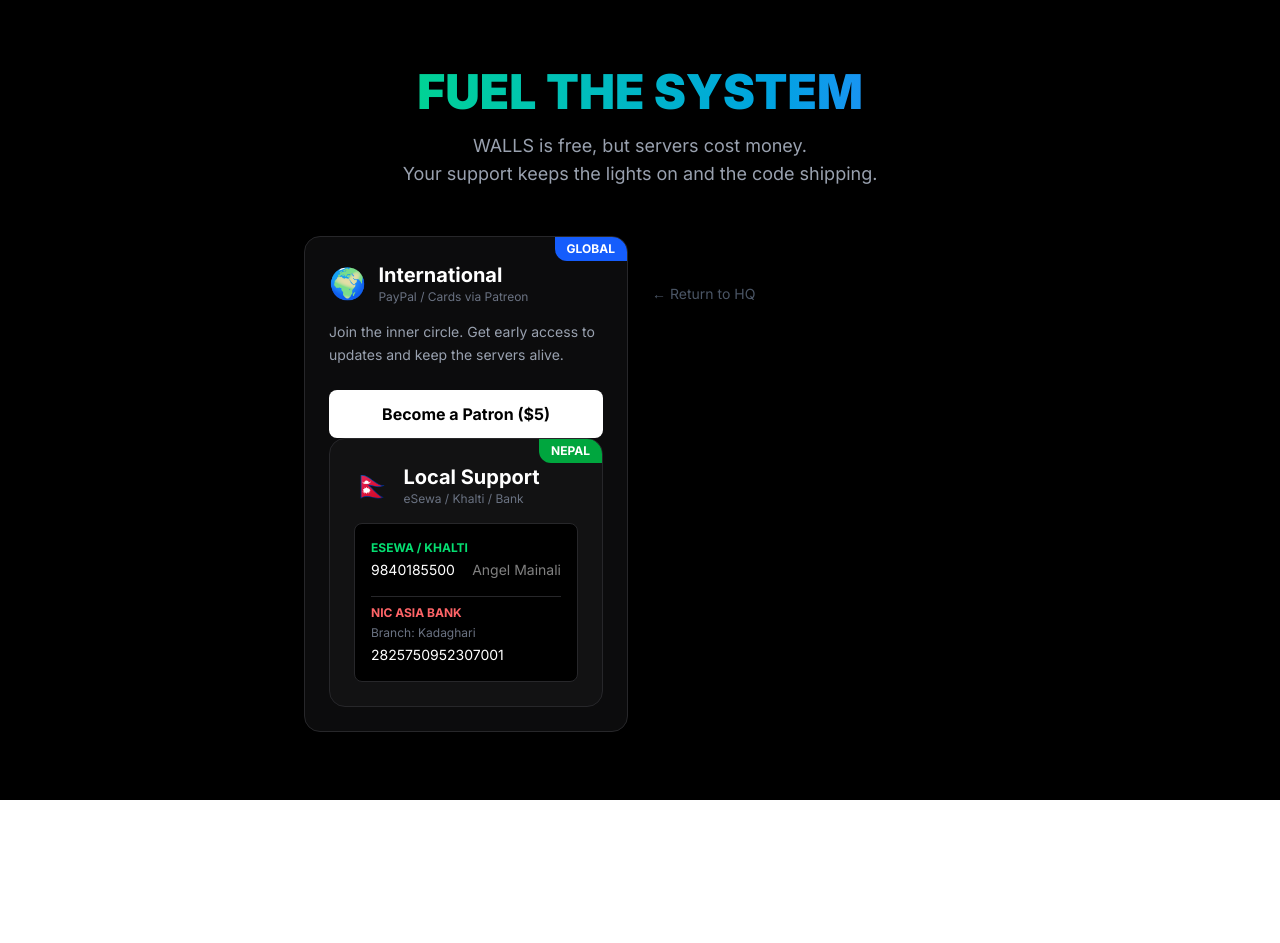
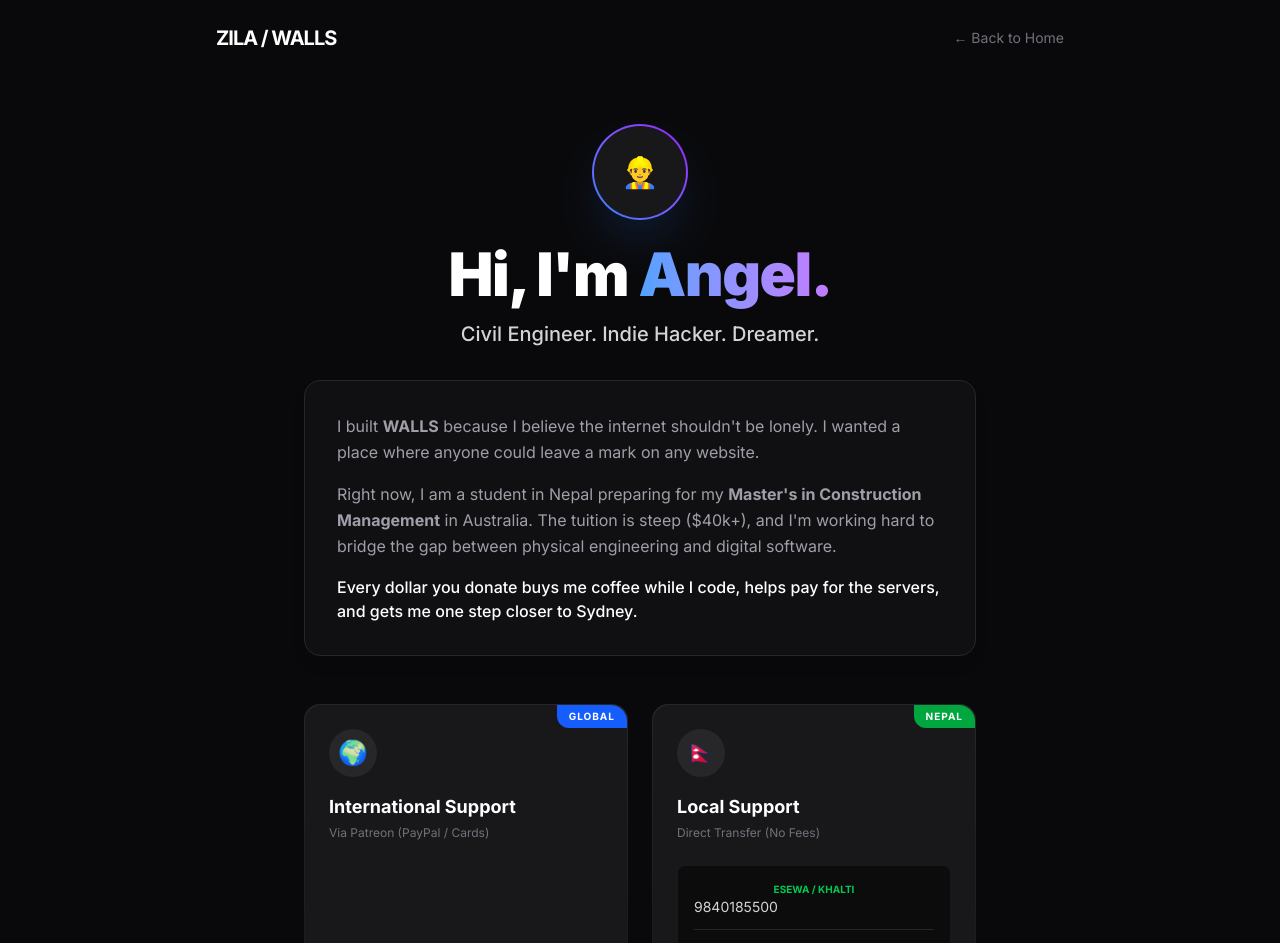
Before and after one commit to angel97-cyber/zila, a Next.js app: page /donate in a window 1280 px wide. Shown: the top 943 px of the page. Before the commit the page ends 800 px from the top, so only its background shows below. Built offline with nearby package versions, Linux system fonts and the light colour scheme.

Commit message:
New Personal Donate Page

```diff
--- a/app/donate/page.tsx
+++ b/app/donate/page.tsx
@@ -2,79 +2,104 @@
 
 export default function DonatePage() {
   return (
-    <div className="min-h-screen bg-black text-white p-8 flex flex-col items-center justify-center font-sans">
+    <div className="min-h-screen bg-zinc-950 text-white font-sans selection:bg-blue-500 selection:text-white">
 
-      <div className="max-w-2xl w-full text-center space-y-8">
+      {/* NAVIGATION */}
+      <nav className="p-6 flex justify-between items-center max-w-4xl mx-auto w-full">
+        <Link href="/" className="font-bold text-xl tracking-tighter hover:text-blue-400 transition-colors">
+          ZILA / WALLS
+        </Link>
+        <Link href="/" className="text-sm text-zinc-500 hover:text-white transition-colors">
+          ← Back to Home
+        </Link>
+      </nav>
 
-        {/* HEADER */}
-        <div>
-          <h1 className="text-5xl font-black text-transparent bg-clip-text bg-gradient-to-r from-green-400 to-blue-500 mb-4">
-            FUEL THE SYSTEM
+      {/* MAIN CONTENT */}
+      <main className="flex flex-col items-center justify-center p-6 md:p-12 max-w-3xl mx-auto text-center animate-in fade-in slide-in-from-bottom-4 duration-700">
+
+        {/* AVATAR / PROFILE */}
+        <div className="w-24 h-24 rounded-full bg-gradient-to-tr from-blue-500 to-purple-600 p-[2px] mb-6 shadow-2xl shadow-blue-500/20">
+          <div className="w-full h-full rounded-full bg-zinc-900 flex items-center justify-center text-3xl">
+            👷‍♂️
+          </div>
+        </div>
+
+        {/* HEADLINE */}
+        <h1 className="text-4xl md:text-6xl font-black tracking-tight mb-4">
+          Hi, I&apos;m <span className="text-transparent bg-clip-text bg-gradient-to-r from-blue-400 to-purple-400">Angel.</span>
         </h1>
-          <p className="text-gray-400 text-lg">
-            WALLS is free, but servers cost money.
-            <br/>Your support keeps the lights on and the code shipping.
+
+        <p className="text-xl text-zinc-300 font-medium mb-8">
+          Civil Engineer. Indie Hacker. Dreamer.
+        </p>
+
+        {/* THE STORY (The "Why") */}
+        <div className="bg-zinc-900/50 border border-zinc-800 rounded-2xl p-6 md:p-8 mb-12 text-left shadow-lg backdrop-blur-sm">
+          <p className="text-zinc-400 leading-relaxed mb-4">
+            I built <strong>WALLS</strong> because I believe the internet shouldn&apos;t be lonely.
+            I wanted a place where anyone could leave a mark on any website.
+          </p>
+          <p className="text-zinc-400 leading-relaxed mb-4">
+            Right now, I am a student in Nepal preparing for my <strong>Master&apos;s in Construction Management</strong> in Australia.
+            The tuition is steep ($40k+), and I&apos;m working hard to bridge the gap between physical engineering and digital software.
+          </p>
+          <p className="text-white font-medium">
+            Every dollar you donate buys me coffee while I code, helps pay for the servers, and gets me one step closer to Sydney.
           </p>
         </div>
 
-        <div className="grid grid-cols-1 md:grid-cols-2 gap-6 mt-12 text-left">
+        {/* DONATION CARDS */}
+        <div className="grid grid-cols-1 md:grid-cols-2 gap-6 w-full">
 
-          {/* OPTION 1: INTERNATIONAL (Patreon) */}
-          <div className="bg-zinc-900/50 border border-zinc-800 rounded-2xl p-6 hover:border-white transition-colors relative overflow-hidden group">
-            <div className="absolute top-0 right-0 bg-blue-600 text-xs font-bold px-3 py-1 rounded-bl-xl text-white">
+          {/* INTERNATIONAL CARD */}
+          <div className="group bg-gradient-to-b from-zinc-800 to-zinc-900 p-[1px] rounded-2xl hover:scale-[1.02] transition-transform duration-300">
+            <div className="bg-zinc-900 h-full rounded-2xl p-6 flex flex-col items-start relative overflow-hidden">
+              <div className="absolute top-0 right-0 bg-blue-600 text-[10px] font-bold px-3 py-1 rounded-bl-xl text-white tracking-widest">
                 GLOBAL
               </div>
-            <div className="flex items-center gap-3 mb-4">
-              <span className="text-3xl">🌍</span>
-              <div>
-                <h3 className="font-bold text-xl">International</h3>
-                <p className="text-xs text-gray-500">PayPal / Cards via Patreon</p>
+              <div className="w-12 h-12 bg-zinc-800 rounded-full flex items-center justify-center text-2xl mb-4 group-hover:bg-blue-900/30 group-hover:text-blue-400 transition-colors">
+                🌍
+              </div>
+              <h3 className="text-lg font-bold text-white mb-1">International Support</h3>
+              <p className="text-xs text-zinc-500 mb-6">Via Patreon (PayPal / Cards)</p>
+
+              <a
+                href="https://www.patreon.com/angelmainali"
+                target="_blank"
+                className="mt-auto w-full py-3 bg-white text-black font-bold text-sm rounded-lg hover:bg-blue-50 transition-colors flex items-center justify-center gap-2"
+              >
+                <span>Become a Patron ($5)</span>
+                <span>→</span>
+              </a>
             </div>
           </div>
 
-            <p className="text-sm text-gray-400 mb-6 leading-relaxed">
-              Join the inner circle. Get early access to updates and keep the servers alive.
-            </p>
-
-            {/* UPDATED LINK HERE */}
-            {/* UPDATED LINK */}
-            <a
-              href="https://www.patreon.com/angelmainali"
-              target="_blank"
-              className="block w-full text-center py-3 bg-white text-black font-bold rounded-lg hover:scale-105 transition-transform"
-            >
-              Become a Patron ($5)
-            </a>
-
-          {/* OPTION 2: NEPAL (Direct) */}
-          <div className="bg-zinc-900/50 border border-zinc-800 rounded-2xl p-6 hover:border-green-500 transition-colors relative overflow-hidden">
-            <div className="absolute top-0 right-0 bg-green-600 text-xs font-bold px-3 py-1 rounded-bl-xl text-white">
+          {/* NEPAL CARD */}
+          <div className="group bg-gradient-to-b from-zinc-800 to-zinc-900 p-[1px] rounded-2xl hover:scale-[1.02] transition-transform duration-300">
+            <div className="bg-zinc-900 h-full rounded-2xl p-6 flex flex-col items-start relative overflow-hidden">
+              <div className="absolute top-0 right-0 bg-green-600 text-[10px] font-bold px-3 py-1 rounded-bl-xl text-white tracking-widest">
                 NEPAL
               </div>
-            <div className="flex items-center gap-3 mb-4">
-              <span className="text-3xl">🇳🇵</span>
+              <div className="w-12 h-12 bg-zinc-800 rounded-full flex items-center justify-center text-2xl mb-4 group-hover:bg-green-900/30 group-hover:text-green-400 transition-colors">
+                🇳🇵
+              </div>
+              <h3 className="text-lg font-bold text-white mb-1">Local Support</h3>
+              <p className="text-xs text-zinc-500 mb-6">Direct Transfer (No Fees)</p>
+
+              <div className="w-full space-y-3 bg-black/50 p-4 rounded-lg border border-zinc-800/50">
                 <div>
-                <h3 className="font-bold text-xl">Local Support</h3>
-                <p className="text-xs text-gray-500">eSewa / Khalti / Bank</p>
+                  <p className="text-[10px] uppercase text-green-500 font-bold">eSewa / Khalti</p>
+                  <div className="flex justify-between text-sm font-mono text-zinc-300">
+                    <span>9840185500</span>
                   </div>
                 </div>
-
-            <div className="space-y-4 text-sm font-mono bg-black p-4 rounded-lg border border-zinc-800">
+                <div className="w-full h-px bg-zinc-800"></div>
                 <div>
-                <p className="text-green-400 font-bold text-xs uppercase mb-1">eSewa / Khalti</p>
-                <div className="flex justify-between items-center">
-                  <span>9840185500</span>
-                  <span className="opacity-50">Angel Mainali</span>
+                  <p className="text-[10px] uppercase text-red-500 font-bold">NIC Asia Bank</p>
+                  <p className="text-[10px] text-zinc-500">Angel Mainali • Kadaghari</p>
+                  <div className="flex justify-between text-sm font-mono text-zinc-300">
+                    <span>2825750952307001</span>
                   </div>
-              </div>
-
-              <div className="w-full h-px bg-zinc-800 my-2"></div>
-
-              <div>
-                <p className="text-red-400 font-bold text-xs uppercase mb-1">NIC Asia Bank</p>
-                <p className="text-xs text-gray-500 mb-1">Branch: Kadaghari</p>
-                <div className="flex justify-between items-center">
-                  <span>2825750952307001</span>
                 </div>
               </div>
             </div>
@@ -82,11 +107,12 @@
 
         </div>
 
-        <Link href="/" className="inline-block text-sm text-gray-600 hover:text-white mt-12 transition-colors">
-          ← Return to HQ
-        </Link>
-      </div>
-      </div>
+        {/* THANK YOU NOTE */}
+        <p className="mt-12 text-zinc-600 text-sm">
+          Built with ❤️ (and ☕) in Kathmandu.
+        </p>
+
+      </main>
     </div>
   );
 }
```
Also changed, not shown: public/me.jpg (added). Lines whose indentation alone changed are shown as unchanged.
